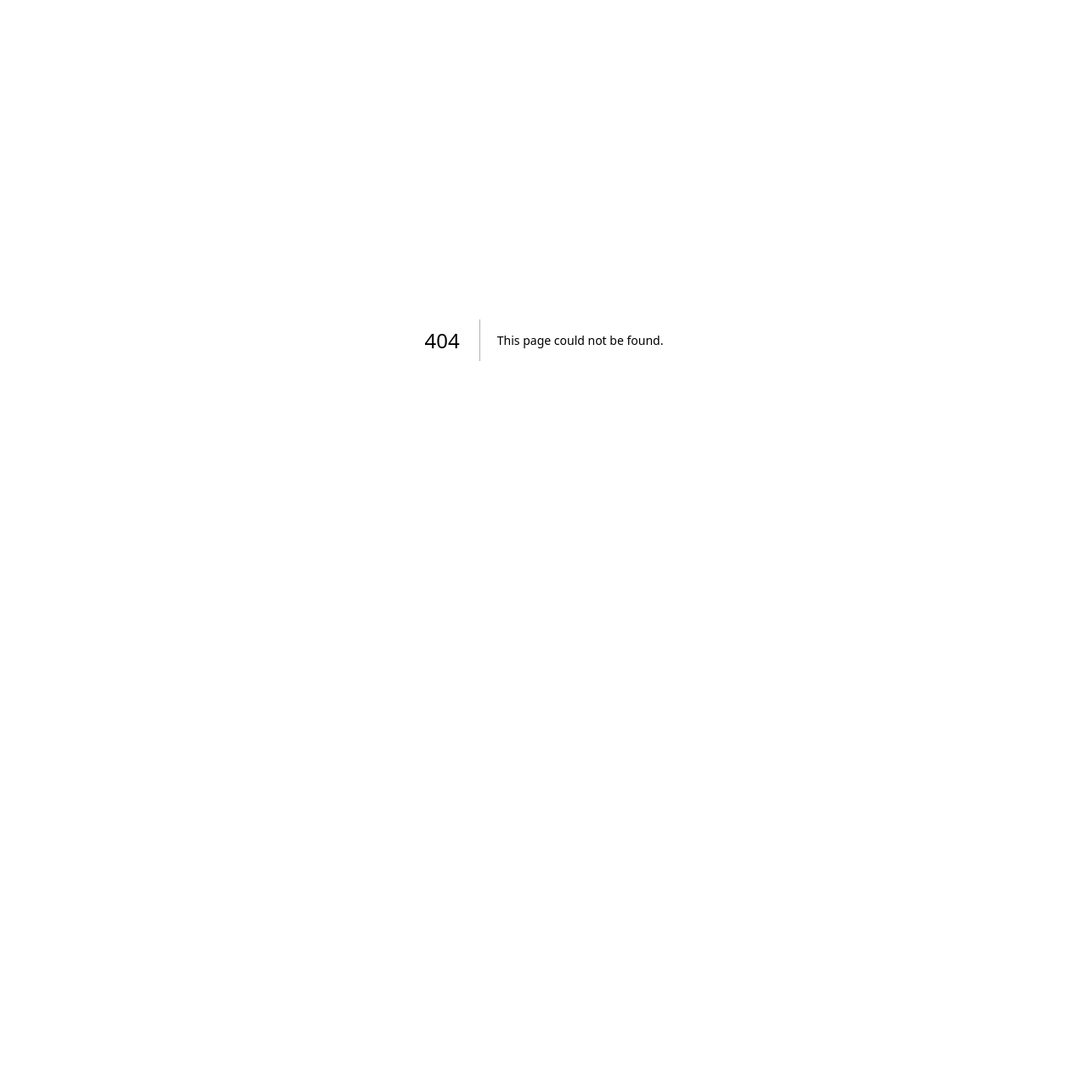
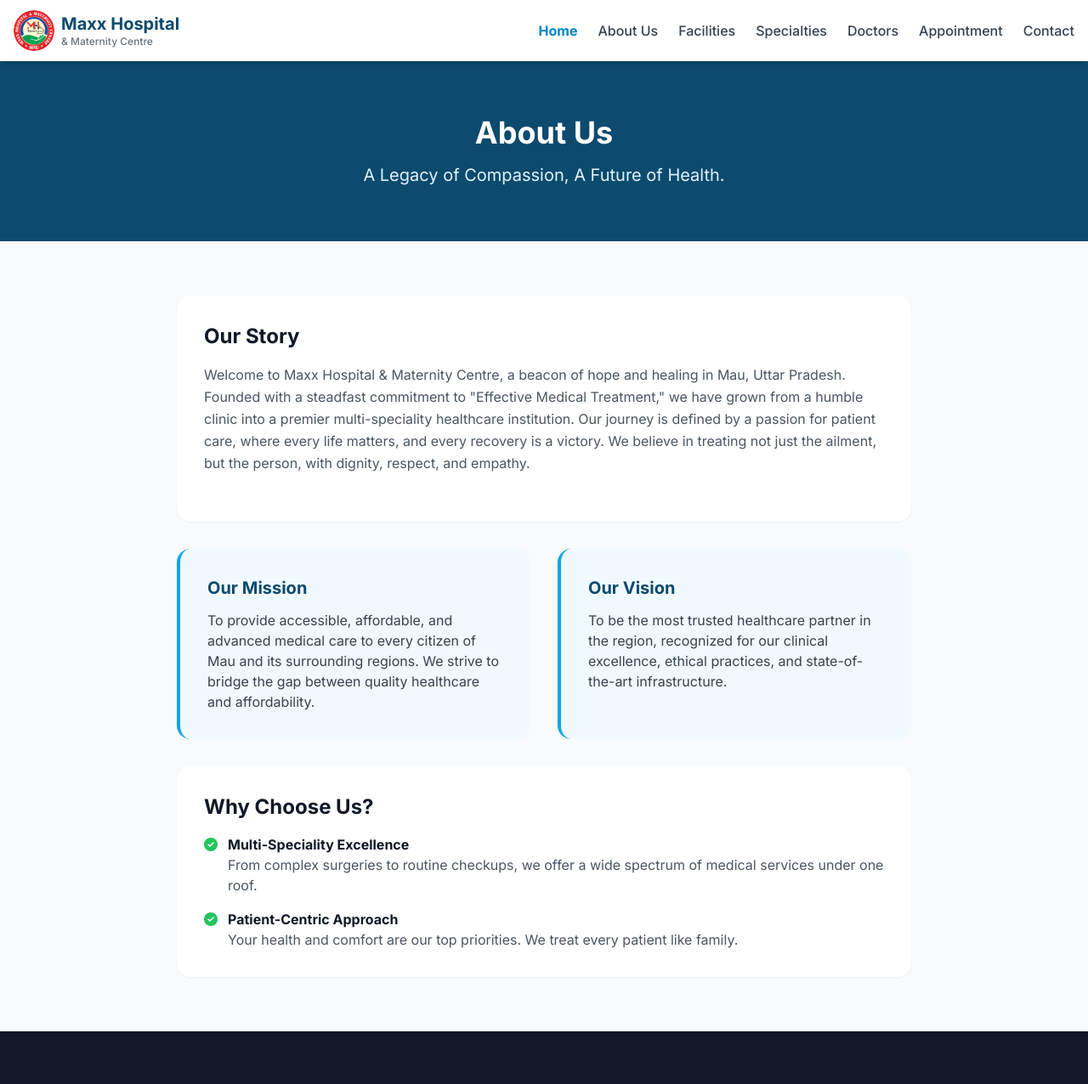
Before and after one commit to atjmanzar/maxxhospital, a Next.js app: page /about in a window 1280 px wide. Before the commit this address had no page. Shown: the top 1276 px of the page at 85% size. Before the commit the page ends 800 px from the top, so only its background shows below. Built offline with nearby package versions, Linux system fonts and the light colour scheme.

Commit message:
Port About page to Next.js app directory

```diff
--- /dev/null
+++ b/app/about/page.js
@@ -0,0 +1,63 @@
+import Navbar from "../../components/Navbar";
+import Footer from "../../components/Footer";
+
+export default function About() {
+  return (
+    <main className="bg-gray-50 min-h-screen">
+      <Navbar />
+
+      {/* Header */}
+      <header className="bg-medical-900 text-white py-16 text-center">
+        <div className="container mx-auto px-4">
+          <h1 className="text-4xl font-bold mb-4">About Us</h1>
+          <p className="text-xl text-medical-100">A Legacy of Compassion, A Future of Health.</p>
+        </div>
+      </header>
+
+      {/* Content */}
+      <section className="py-16">
+        <div className="container mx-auto px-4 max-w-4xl">
+          <div className="bg-white p-8 rounded-2xl shadow-sm mb-8">
+            <h2 className="text-2xl font-bold text-gray-900 mb-4">Our Story</h2>
+            <p className="text-gray-600 leading-relaxed mb-6">
+              Welcome to Maxx Hospital & Maternity Centre, a beacon of hope and healing in Mau, Uttar Pradesh. Founded with a steadfast commitment to "Effective Medical Treatment," we have grown from a humble clinic into a premier multi-speciality healthcare institution. Our journey is defined by a passion for patient care, where every life matters, and every recovery is a victory. We believe in treating not just the ailment, but the person, with dignity, respect, and empathy.
+            </p>
+          </div>
+
+          <div className="grid md:grid-cols-2 gap-8 mb-8">
+            <div className="bg-medical-50 p-8 rounded-2xl border-l-4 border-medical-500">
+              <h3 className="text-xl font-bold text-medical-900 mb-3">Our Mission</h3>
+              <p className="text-gray-700">To provide accessible, affordable, and advanced medical care to every citizen of Mau and its surrounding regions. We strive to bridge the gap between quality healthcare and affordability.</p>
+            </div>
+            <div className="bg-medical-50 p-8 rounded-2xl border-l-4 border-medical-500">
+              <h3 className="text-xl font-bold text-medical-900 mb-3">Our Vision</h3>
+              <p className="text-gray-700">To be the most trusted healthcare partner in the region, recognized for our clinical excellence, ethical practices, and state-of-the-art infrastructure.</p>
+            </div>
+          </div>
+
+          <div className="bg-white p-8 rounded-2xl shadow-sm">
+            <h2 className="text-2xl font-bold text-gray-900 mb-4">Why Choose Us?</h2>
+            <ul className="space-y-4">
+              <li className="flex items-start gap-3">
+                <i className="fa-solid fa-check-circle text-green-500 mt-1"></i>
+                <div>
+                  <strong className="block text-gray-900">Multi-Speciality Excellence</strong>
+                  <span className="text-gray-600">From complex surgeries to routine checkups, we offer a wide spectrum of medical services under one roof.</span>
+                </div>
+              </li>
+              <li className="flex items-start gap-3">
+                <i className="fa-solid fa-check-circle text-green-500 mt-1"></i>
+                <div>
+                  <strong className="block text-gray-900">Patient-Centric Approach</strong>
+                  <span className="text-gray-600">Your health and comfort are our top priorities. We treat every patient like family.</span>
+                </div>
+              </li>
+            </ul>
+          </div>
+        </div>
+      </section>
+
+      <Footer />
+    </main>
+  );
+}
--- /dev/null
+++ b/components/Footer.js
@@ -0,0 +1,39 @@
+import Link from "next/link";
+
+export default function Footer() {
+  return (
+    <footer className="bg-gray-900 text-white pt-16 pb-8">
+      <div className="container mx-auto px-4">
+        <div className="flex flex-col md:flex-row gap-12 justify-between">
+          <div className="md:w-1/3">
+            <div className="flex items-center gap-2 mb-6">
+              <div className="w-8 h-8 bg-medical-500 rounded flex items-center justify-center text-white">
+                <i className="fa-solid fa-hospital"></i>
+              </div>
+              <h2 className="text-2xl font-bold">Maxx Hospital</h2>
+            </div>
+            <p className="text-gray-400">A Legacy of Compassion, A Future of Health.</p>
+          </div>
+          <div className="md:w-1/3">
+            <h3 className="text-xl font-bold mb-6">Quick Links</h3>
+            <ul className="space-y-2 text-gray-400">
+              <li><Link href="/about" className="hover:text-white transition">About Us</Link></li>
+              <li><a href="/doctors.html" className="hover:text-white transition">Doctors</a></li>
+              <li><a href="/appointment.html" className="hover:text-white transition">Book Appointment</a></li>
+              <li><a href="/contact.html" className="hover:text-white transition">Contact Us</a></li>
+            </ul>
+          </div>
+          <div className="md:w-1/3">
+            <h3 className="text-xl font-bold mb-6">Contact</h3>
+            <p className="text-gray-400 mb-2"><i className="fa-solid fa-location-dot mr-2"></i> SS Tower, 371/B, Bypass Road, Mau</p>
+            <p className="text-gray-400 mb-2"><i className="fa-solid fa-phone mr-2"></i> +91 6391004302</p>
+            <p className="text-gray-400"><i className="fa-solid fa-envelope mr-2"></i> maxxhospitalmau@gmail.com</p>
+          </div>
+        </div>
+        <div className="border-t border-gray-800 mt-12 pt-8 text-center text-gray-500 text-sm">
+          <p>&copy; 2024 Maxx Hospital & Maternity Centre. All rights reserved.</p>
+        </div>
+      </div>
+    </footer>
+  );
+}
--- a/components/Navbar.js
+++ b/components/Navbar.js
@@ -22,7 +22,7 @@
           {/* Desktop Menu */}
           <div className="hidden md:flex items-center gap-6 font-medium text-gray-700">
             <Link href="/" className="text-medical-600 font-bold">Home</Link>
-            <a href="/about.html" className="hover:text-medical-600 transition">About Us</a>
+            <Link href="/about" className="hover:text-medical-600 transition">About Us</Link>
             <a href="/facilities.html" className="hover:text-medical-600 transition">Facilities</a>
             <a href="/specialties.html" className="hover:text-medical-600 transition">Specialties</a>
             <a href="/doctors.html" className="hover:text-medical-600 transition">Doctors</a>
@@ -40,7 +40,7 @@
         {isOpen && (
           <div className="md:hidden mt-4 pb-4 border-t border-gray-100 flex flex-col gap-4 pt-4">
             <Link href="/" className="block text-medical-600 font-bold" onClick={() => setIsOpen(false)}>Home</Link>
-            <a href="/about.html" className="block text-gray-700 hover:text-medical-600 font-medium" onClick={() => setIsOpen(false)}>About Us</a>
+            <Link href="/about" className="block text-gray-700 hover:text-medical-600 font-medium" onClick={() => setIsOpen(false)}>About Us</Link>
             <a href="/facilities.html" className="block text-gray-700 hover:text-medical-600 font-medium" onClick={() => setIsOpen(false)}>Facilities</a>
             <a href="/specialties.html" className="block text-gray-700 hover:text-medical-600 font-medium" onClick={() => setIsOpen(false)}>Specialties</a>
             <a href="/doctors.html" className="block text-gray-700 hover:text-medical-600 font-medium" onClick={() => setIsOpen(false)}>Doctors</a>
```
